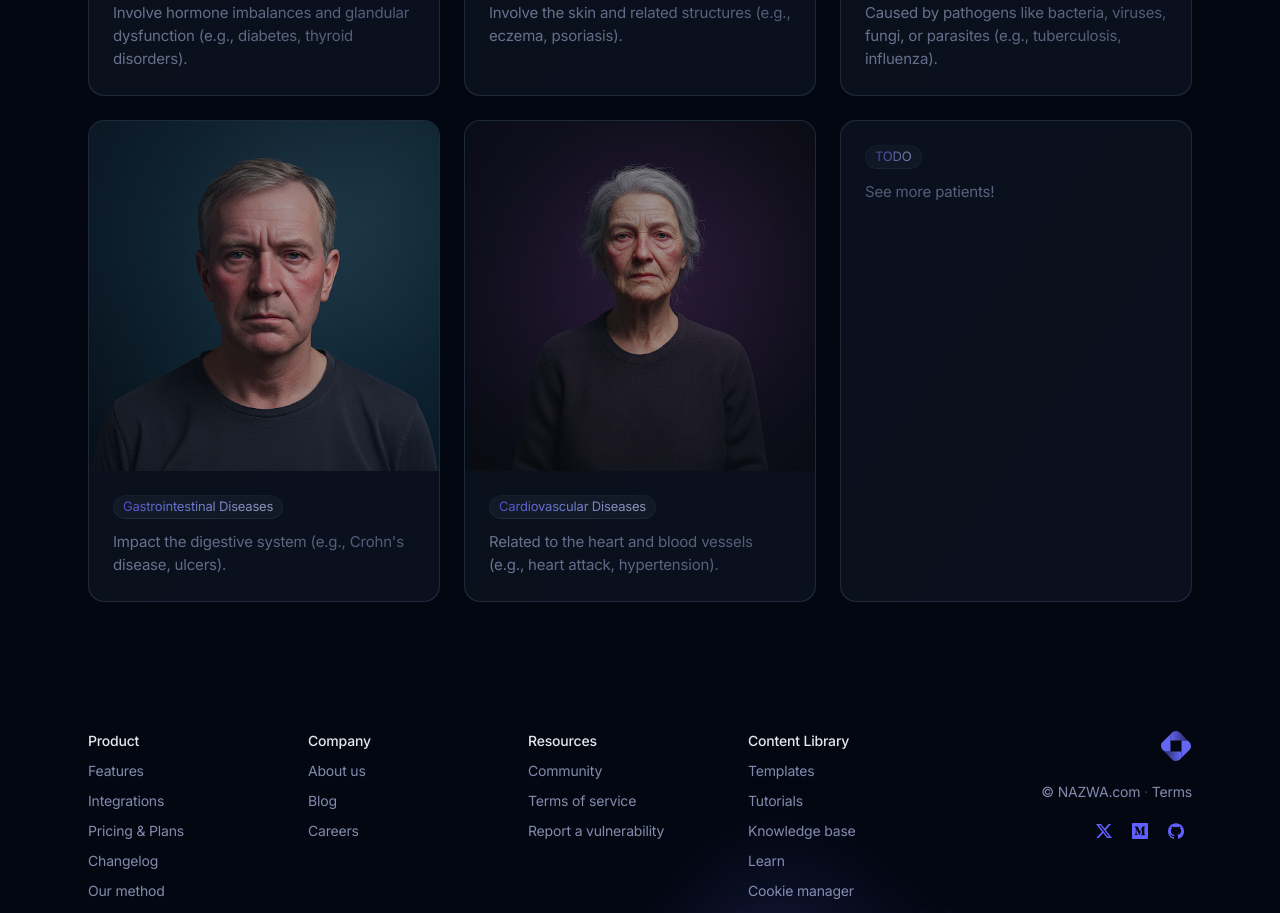
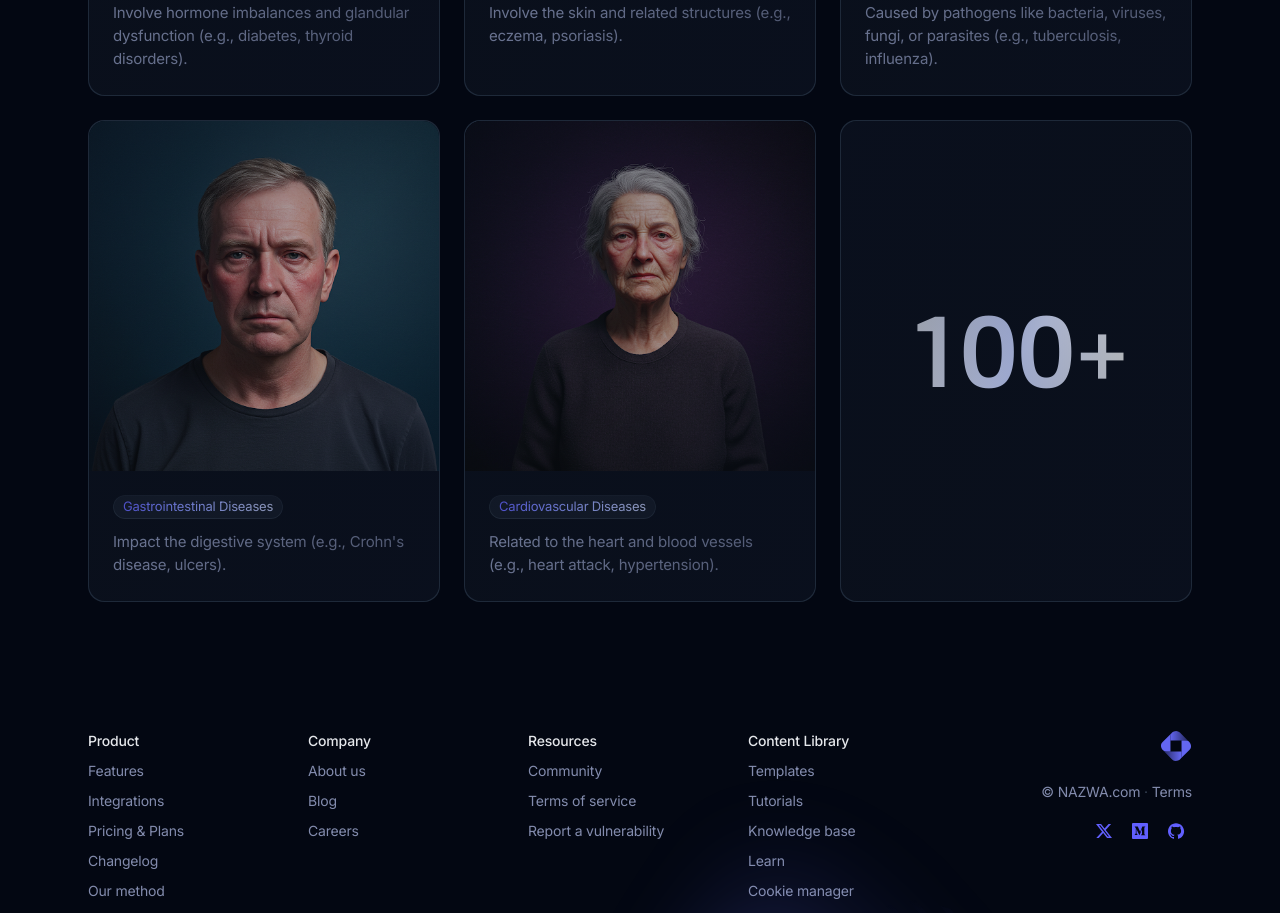
Before and after one commit to JanBurdzicki/11labs-hackathon-2025, a Next.js app in the folder front/: page / in a window 1280 px wide. Shown: the part 2260-3173 px from the top of the page. Built offline with nearby package versions, Linux system fonts and the light colour scheme.

Commit message:
feat: add 100+ card

```diff
--- a/front/app/patients/[patientId]/page.tsx
+++ b/front/app/patients/[patientId]/page.tsx
@@ -182,7 +182,7 @@ export default function PatientChatPage() {
 
   return (
     <div className="flex min-h-screen items-center justify-center p-4">
-      <main className="flex h-[85vh] w-full max-w-7xl flex-col bg-slate-900 rounded-xl border border-slate-800">
+      <main className="flex h-[85vh] w-full max-w-6xl flex-col bg-slate-900 rounded-xl border border-slate-800">
         {/* Nagłówek z ID pacjenta */}
         <h1 className="text-2xl font-bold p-4 text-white border-b border-slate-800">Chat with Patient {patientId}</h1>
 
--- a/front/components/workflows.tsx
+++ b/front/components/workflows.tsx
@@ -404,7 +404,7 @@ export default function Workflows() {
                 </div>
               </div>
             </a>
-            {/* Card 9 with arrow or 3 dots (see more vibe) */}
+            {/* Card 9*/}
             <a
               className="group/card relative h-full overflow-hidden rounded-2xl bg-gray-800 p-px before:pointer-events-none before:absolute before:-left-40 before:-top-40 before:z-10 before:h-80 before:w-80 before:translate-x-[var(--mouse-x)] before:translate-y-[var(--mouse-y)] before:rounded-full before:bg-indigo-500/80 before:opacity-0 before:blur-3xl before:transition-opacity before:duration-500 after:pointer-events-none after:absolute after:-left-48 after:-top-48 after:z-30 after:h-64 after:w-64 after:translate-x-[var(--mouse-x)] after:translate-y-[var(--mouse-y)] after:rounded-full after:bg-indigo-500 after:opacity-0 after:blur-3xl after:transition-opacity after:duration-500 hover:after:opacity-20 group-hover:before:opacity-100"
               href="/patients/8"
@@ -427,26 +427,11 @@ export default function Workflows() {
                     />
                   </svg>
                 </div>
-                {/* Image */}
-                {/* <Image
-                  className="inline-flex"
-                  src={Patient08}
-                  width={350}
-                  height={288}
-                  alt="Workflow 08"
-                /> */}
                 {/* Content */}
-                <div className="p-6">
-                  <div className="mb-3">
-                    <span className="btn-sm relative rounded-full bg-gray-800/40 px-2.5 py-0.5 text-xs font-normal before:pointer-events-none before:absolute before:inset-0 before:rounded-[inherit] before:border before:border-transparent before:[background:linear-gradient(to_bottom,--theme(--color-gray-700/.15),--theme(--color-gray-700/.5))_border-box] before:[mask-composite:exclude_!important] before:[mask:linear-gradient(white_0_0)_padding-box,_linear-gradient(white_0_0)] hover:bg-gray-800/60">
-                      <span className="bg-linear-to-r from-indigo-500 to-indigo-200 bg-clip-text text-transparent">
-                        TODO
-                      </span>
-                    </span>
-                  </div>
-                  <p className="text-indigo-200/65">
-                    See more patients!
-                  </p>
+                <div className="flex h-full items-center justify-center p-6">
+                  <h3 className="animate-[gradient_6s_linear_infinite] bg-[linear-gradient(to_right,var(--color-gray-200),var(--color-indigo-200),var(--color-gray-50),var(--color-indigo-300),var(--color-gray-200))] bg-[length:200%_auto] bg-clip-text font-nacelle text-8xl font-semibold text-transparent">
+                    100+
+                  </h3>
                 </div>
               </div>
             </a>
```
